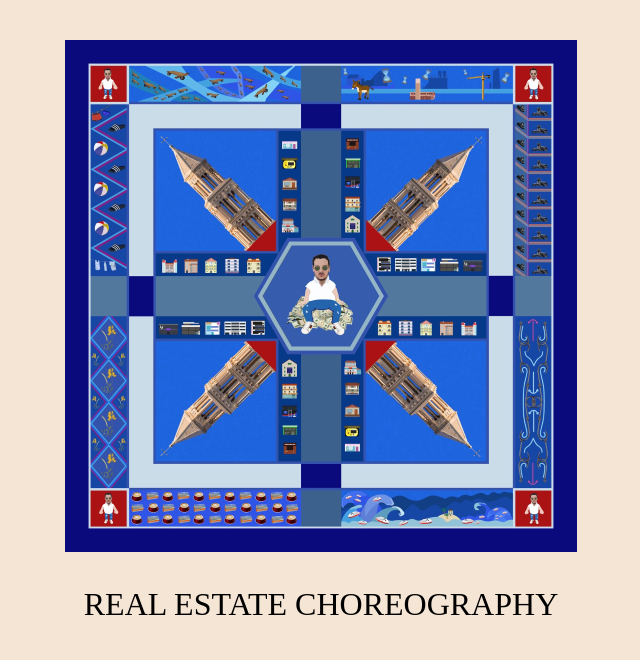
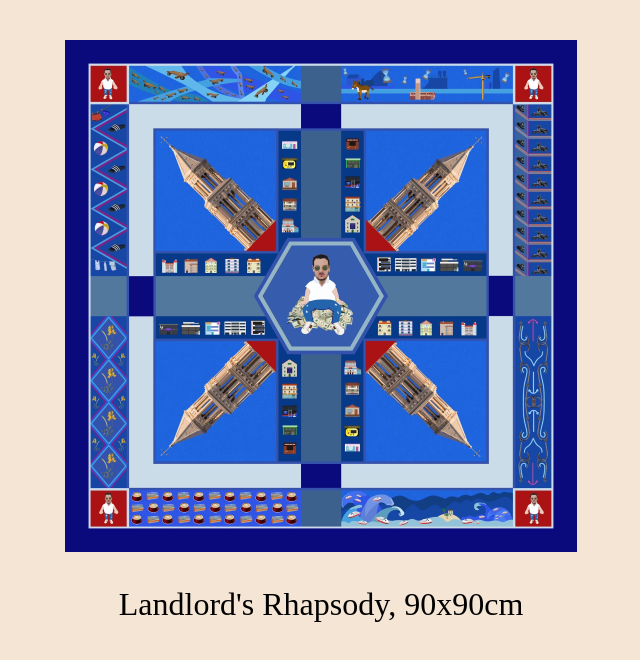
Before and after one commit to Mijuca/rent, a plain HTML site: page index.html in a window 1280 px wide. Shown: the whole page, without its empty margins (319-959 px from the left). Drawn offline with Linux system fonts and the light colour scheme.

Commit message:
change text

```diff
--- a/index.html
+++ b/index.html
@@ -64,7 +64,7 @@
             <body>
                 <div class="wrapper">
                     <img class="ri" src=main-image.JPG>
-                        <p>REAL ESTATE CHOREOGRAPHY</p>
+                        <p>Landlord's Rhapsody, 90x90cm</p>
                     </div>
                 </body>
             </html>
```
